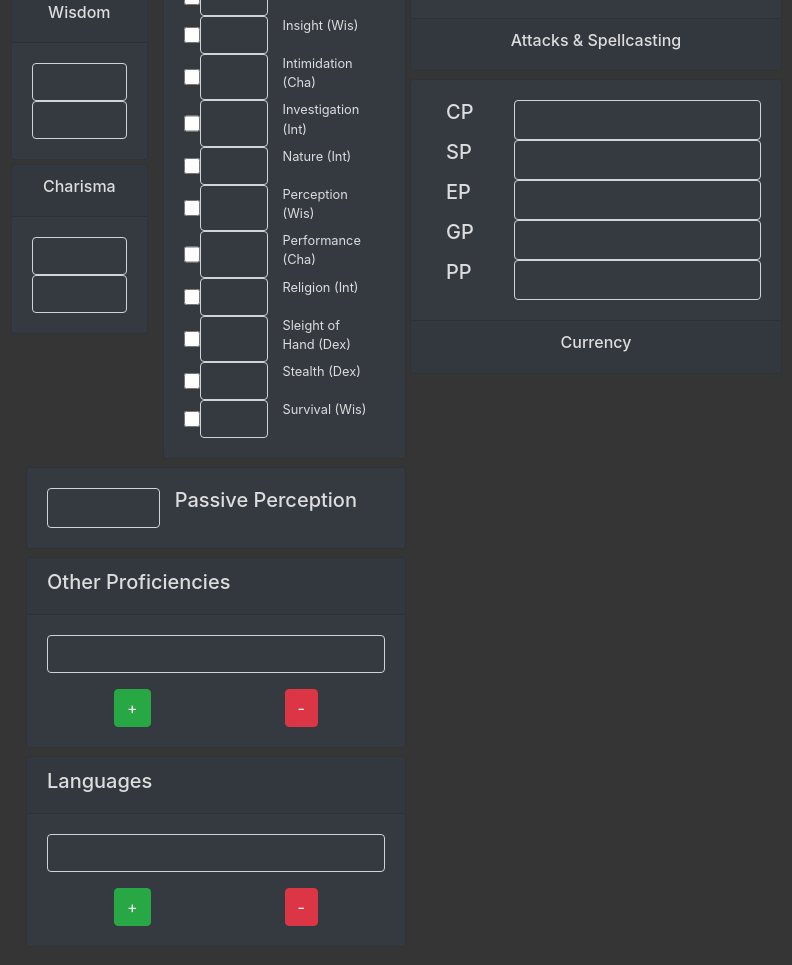
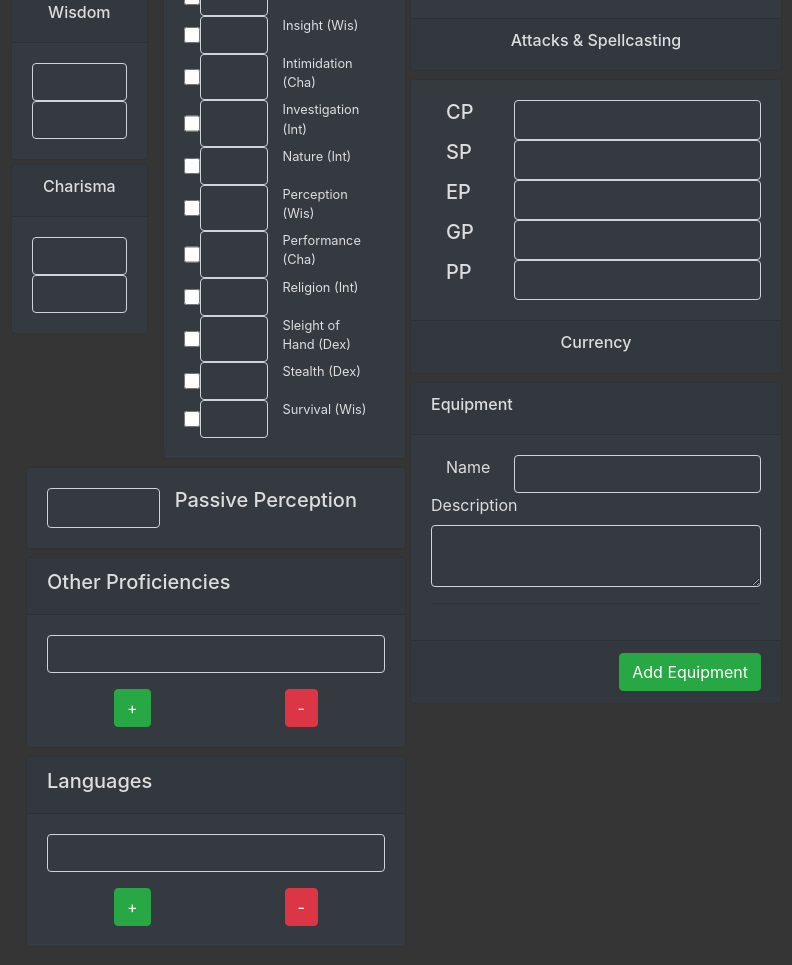
Before and after one commit to TheRayOfSeasons/Beholder, a website: page web/pages/character_sheet.html in a window 1280 px wide. Shown: the part 1134-2099 px from the top of the page, without its empty margins (44-836 px from the left). Drawn offline with Linux system fonts and the light colour scheme.

Commit message:
Modify: Equipment Fields

```diff
--- a/web/pages/character_sheet.html
+++ b/web/pages/character_sheet.html
@@ -509,6 +509,31 @@
             <h6 class="text-center">Currency</h6>
           </div>
         </div>
+
+        <!-- Equipment -->
+        <div class="card bg-dark mx-1 my-2">
+          <div class="card-header">
+            <h6>Equipment</h6>
+          </div>
+          <div class="card-body">
+
+            <div id="Equipment1">
+              <div class="d-flex">
+                <label class="col-md-3" for="ItemName1">Name</label>
+                <input class="col-md-9 form-control bg-dark text-light" type="text" name="item_name_1" id="ItemName1">
+              </div>
+              <label for="ItemName1">Description</label>
+              <textarea class="form-control bg-dark text-light" type="text" name="item_name_1" id="ItemName1" col="30" row="10"></textarea>
+              <hr>
+            </div>
+          </div>
+
+          <div class="card-footer">
+            <div class="d-flex flex-row-reverse">
+              <button type="button" class="btn btn-success">Add Equipment</button>
+            </div>
+          </div>
+        </div>
       </div>
 
       <div class="col-md-4">
```
